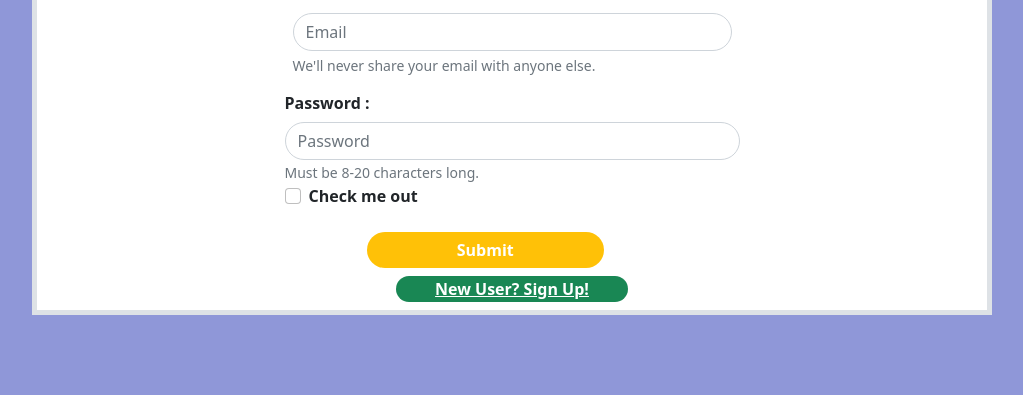
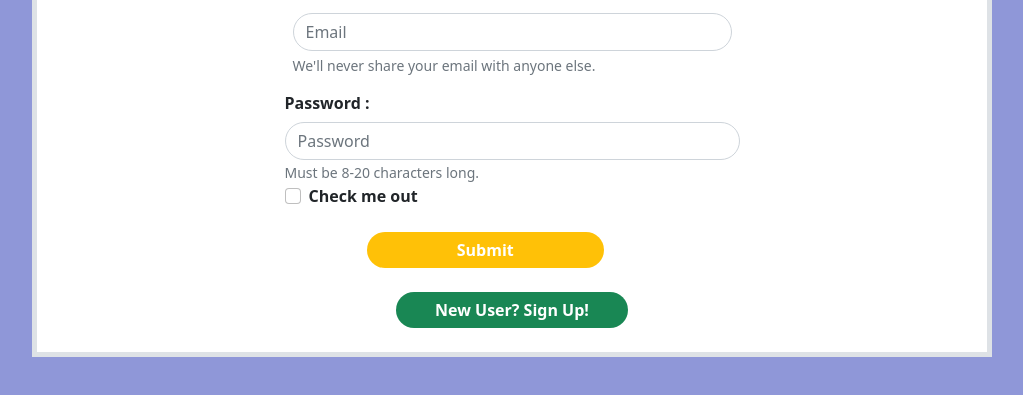
Before and after one commit to ashishyogi6/ACM, a plain HTML site: page index.html in a window 1280 px wide. Shown: the part 267-662 px from the top of the page, without its empty margins (128-1151 px from the left). Drawn offline with nearby package versions, Linux system fonts and the light colour scheme.

Commit message:
Update index.html

```diff
--- a/index.html
+++ b/index.html
@@ -63,8 +63,10 @@
 							</div>
  						</div>
  								<input value="Submit"  id="loginsubmit" class="btn btn-primary border-0 w-25 bg-warning fw-bolder rounded-5 mx-auto">Submit</input>
- 								<div class="row mx-auto">
- 									<button  class="row bg-success text-center border-0 m-2 w-25 fw-bolder rounded-4 text-white mx-auto"><a class="text-white" href="SIGNUP.html">New User?  Sign Up! </button>
+ 								<div class="row m-4 mx-auto">
+ 									<a href="index.html" class="btn  btn-primary border-0 w-25 bg-success fw-bolder rounded-5 mx-auto">
+ 								 										New User? Sign Up!
+ 								 									</a>
  								</div>
 
 
```
